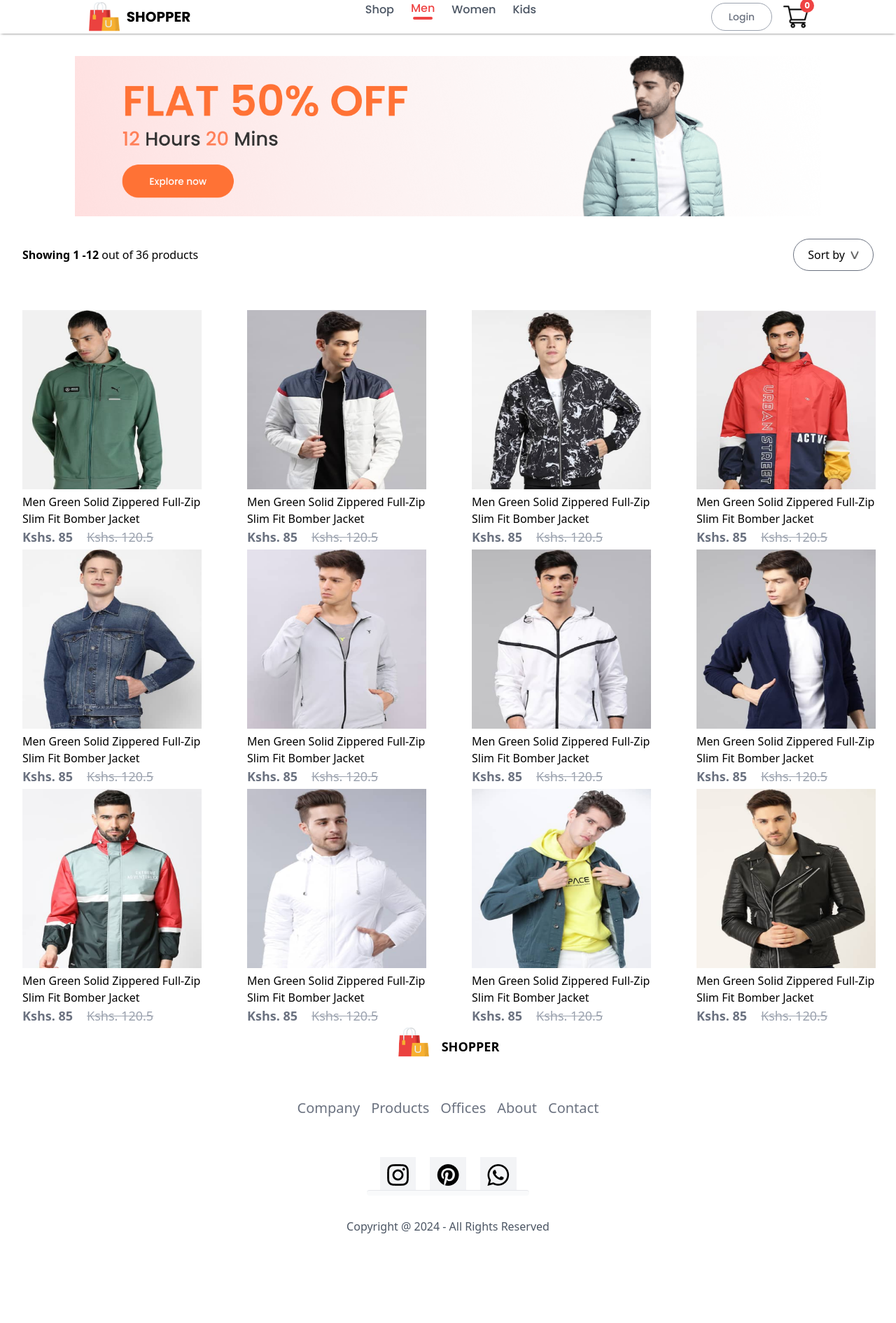
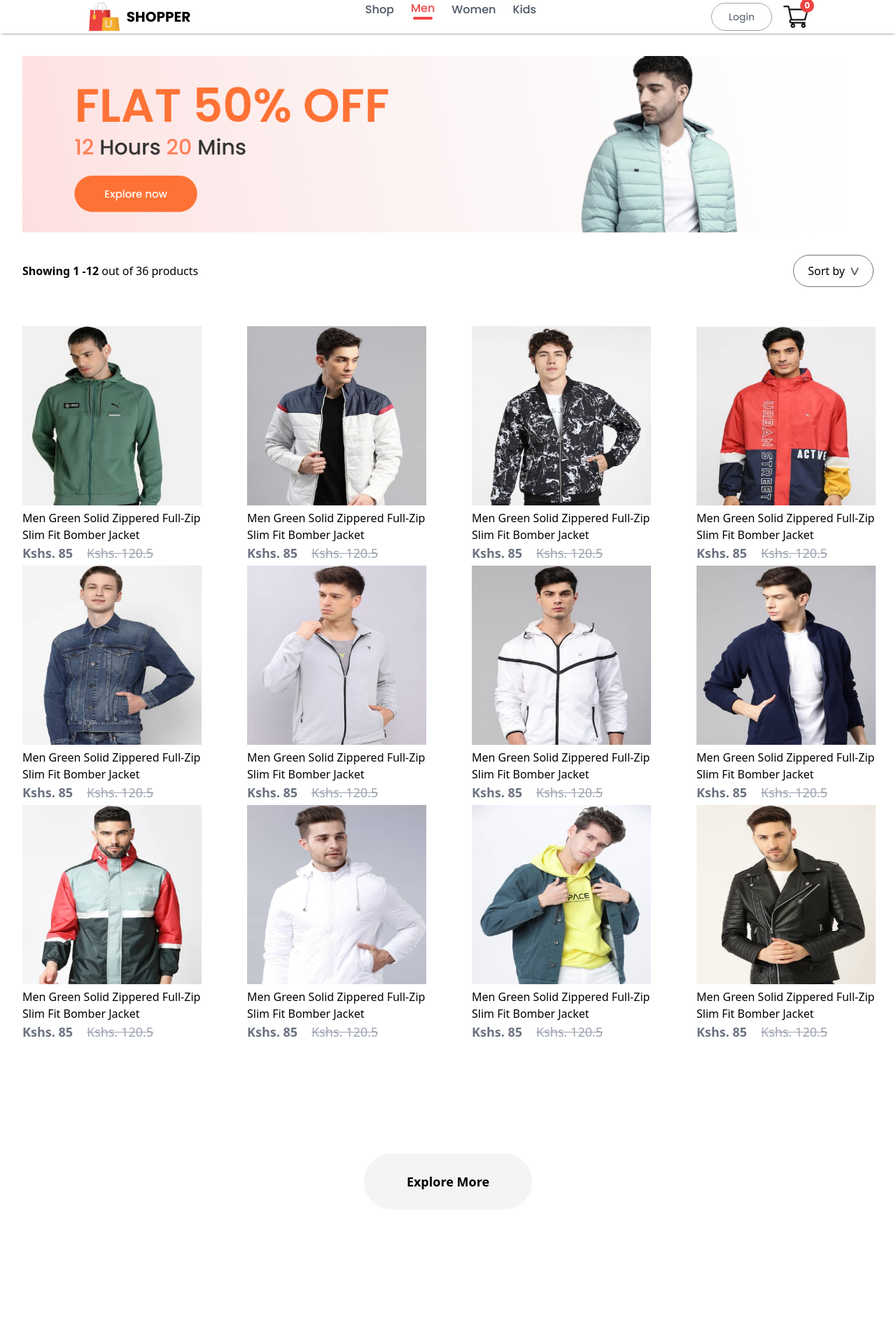
Before and after one commit to perismuniu/SHOPPER-E-Commerce-Website, a React (Vite) app in the folder Frontend/: page /men in a window 1280 px wide. Shown: the top 1890 px of the page at 70% size. Before the commit the page ends 1796 px from the top, so only its background shows below. Built offline with nearby package versions, Linux system fonts and the light colour scheme.

Commit message:
Shop Category component - Addition of explore button

```diff
--- a/Frontend/src/components/pages/ShopCategory.jsx
+++ b/Frontend/src/components/pages/ShopCategory.jsx
@@ -9,7 +9,7 @@
 
   return (
     <div>
-      <img src={props.banner} alt="Banners" className="block my-8 mx-auto w-10/12"/>
+      <img src={props.banner} alt="Banners" className="block my-8 mx-8 w-11/12"/>
       <div className="flex my-0 mx-8 justify-between items-center">
         <p>
           <span className="font-bold">Showing 1 -12</span> out of 36 products
@@ -35,6 +35,9 @@
               }
         })}
       </div>
+      <div className="flex justify-center items-center mx-auto my-40 w-60 h-20 rounded-full bg-gray-100 font-bold text-lg">
+        <button>Explore More</button>
+      </div>
     </div>
   )
 }
```
